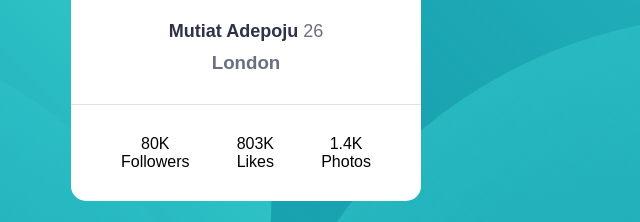
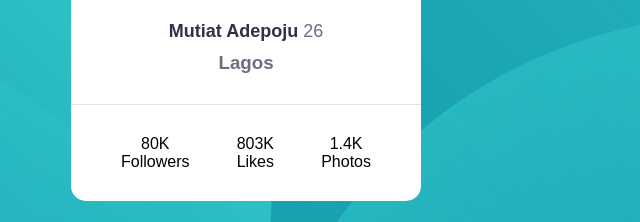
Before and after one commit to Rike12/Day-6, a plain HTML site: page index.html in a window 1280 px wide. Shown: the part 385-607 px from the top of the page, 394-1034 px from the left. Drawn offline with Linux system fonts and the light colour scheme.

Commit message:
Update index.html

```diff
--- a/index.html
+++ b/index.html
@@ -17,7 +17,7 @@
         <div class="profile">
           <img src="./images/mypix.jpg" alt="Victor's picture" />
           <h1 class="name">Mutiat Adepoju <span class="age">26</span></h1>
-          <h3 class="city">London</h3>
+          <h3 class="city">Lagos</h3>
         </div>
 
           <div class="footer">
```
